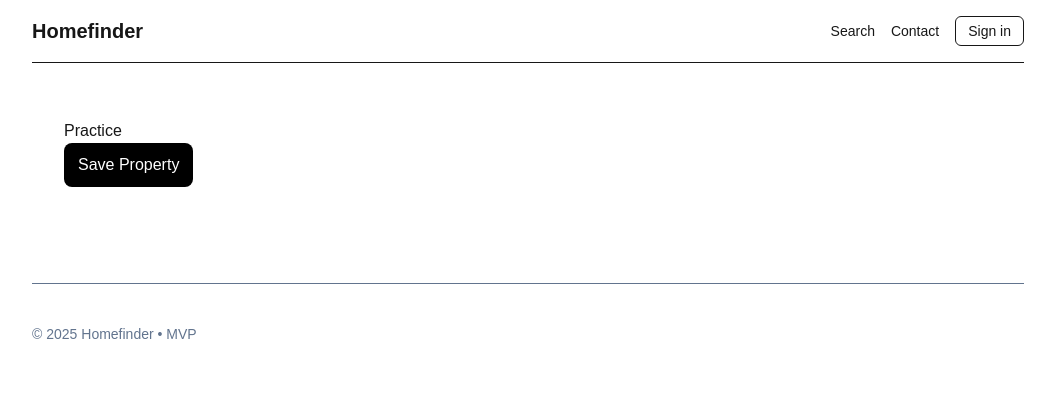
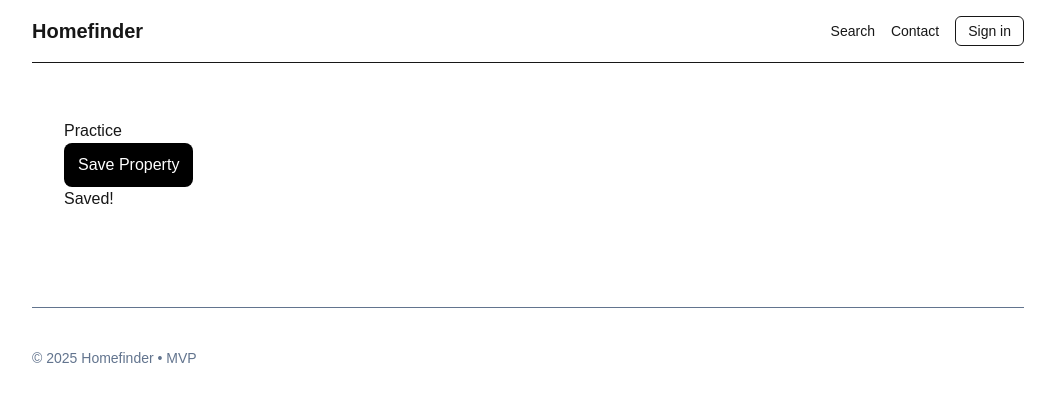
Before and after one commit to ziarsabir/property-project, a Next.js app: page /practice in a window 1280 px wide. Both pictures are taken after a click on the button "Save Property". Shown: the top 402 px of the page, without its empty margins (112-1167 px from the left). Built offline with nearby package versions, Linux system fonts and the light colour scheme.

Commit message:
Show success message after saving property

```diff
--- a/src/components/SavePropertyButton.tsx
+++ b/src/components/SavePropertyButton.tsx
@@ -1,6 +1,12 @@
 "use client";
 
+import { useState } from "react";
+
 export default function SavePropertyButton({ listingId }: { listingId: string }) {
+
+    // message will hold a text like "Saved!"
+    // null means "show nothing"
+    const [message, setMessage] = useState<string | null>(null);
 
     async function handleSave() {
     const res = await fetch("/api/saved", {
@@ -11,9 +17,11 @@ export default function SavePropertyButton({ listingId }: { listingId: string })
 
     const data = await res.json();
     console.log("API response:", data);
+    setMessage("Saved!");
   }
 
   return (
+    <div>
         <button
         onClick={handleSave}
         style={{
@@ -25,5 +33,7 @@ export default function SavePropertyButton({ listingId }: { listingId: string })
         >
         Save Property
         </button>
+        {message && <p>{message}</p>}
+    </div>
   );
 }
```
Lines whose indentation alone changed are shown as unchanged.
